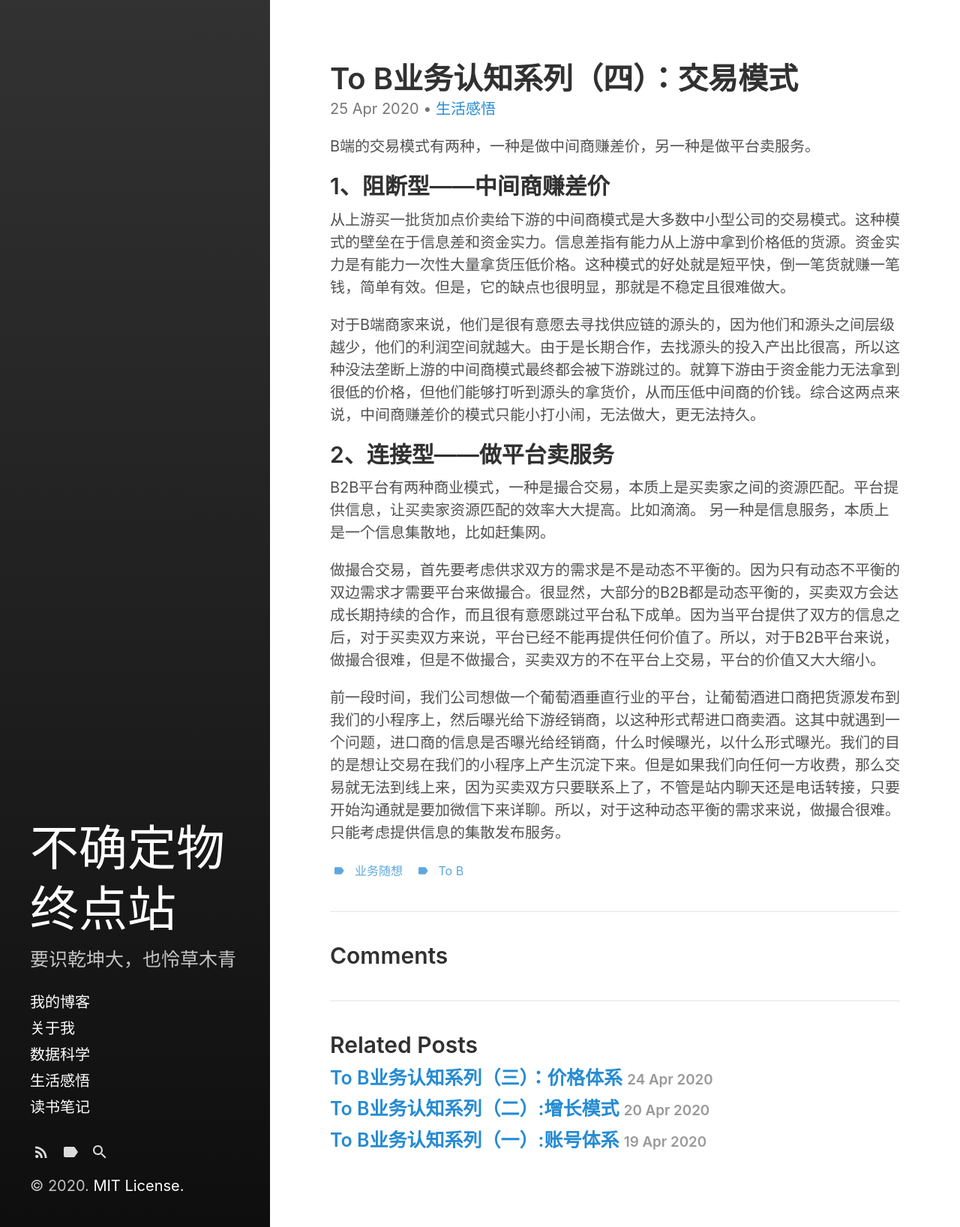
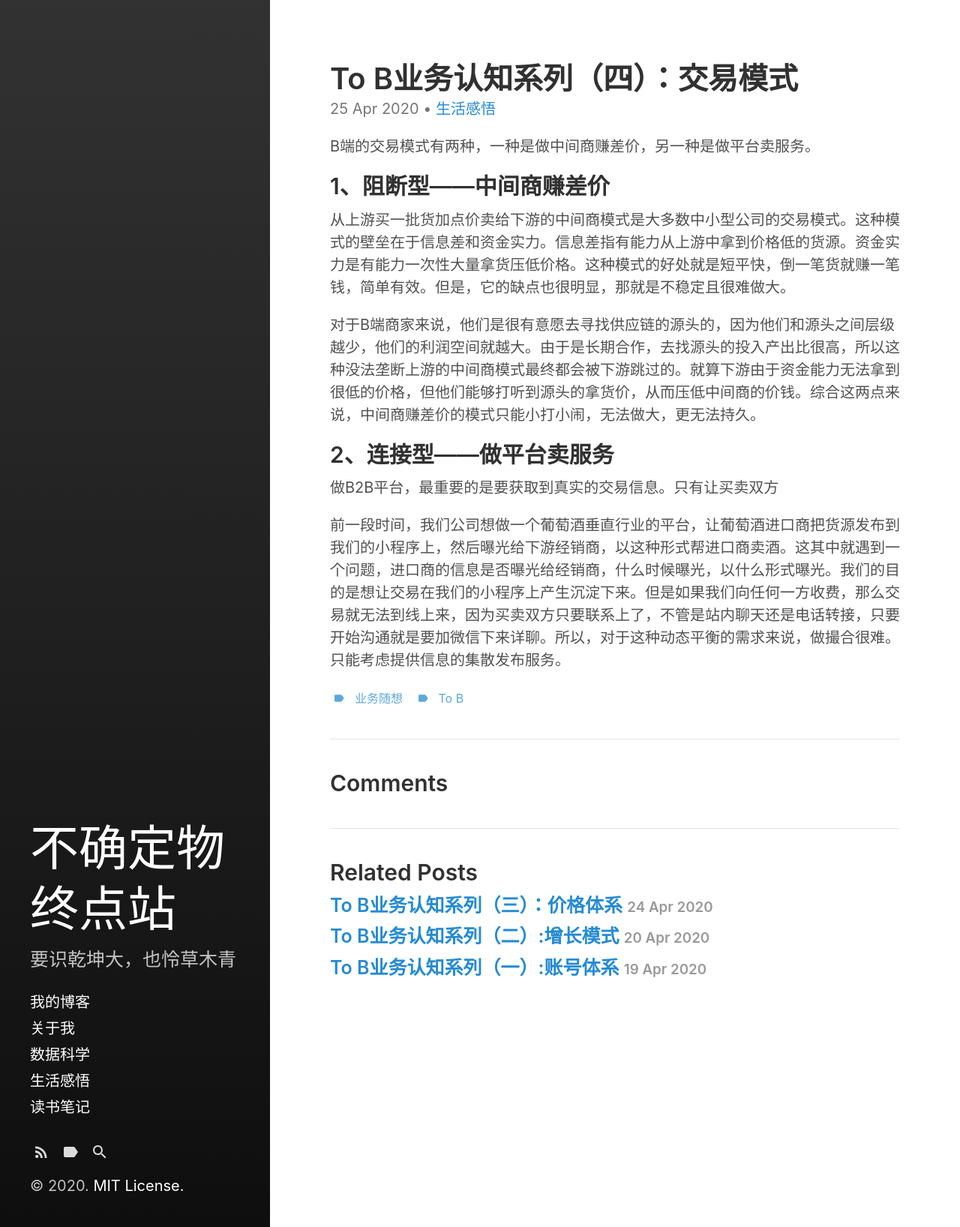
Before and after one commit to Bin0Lin/Bin0Lin.github.io, a Jekyll site: the page built from _posts/2020-04-25-To B业务认知系列（四）：交易模式.md, in a window 1280 px wide. Shown: the whole page at 75% size. Built offline with Jekyll 4.4.1, drawn with Linux system fonts in a browser that asks for light colours.

Commit message:
Update 2020-04-25-To B业务认知系列（四）：交易模式.md

```diff
--- a/_posts/2020-04-25-To B业务认知系列（四）：交易模式.md
+++ b/_posts/2020-04-25-To B业务认知系列（四）：交易模式.md
@@ -19,8 +19,6 @@ B端的交易模式有两种，一种是做中间商赚差价，另一种是做
 
 ## 2、连接型——做平台卖服务
 
-B2B平台有两种商业模式，一种是撮合交易，本质上是买卖家之间的资源匹配。平台提供信息，让买卖家资源匹配的效率大大提高。比如滴滴。 另一种是信息服务，本质上是一个信息集散地，比如赶集网。
-
-做撮合交易，首先要考虑供求双方的需求是不是动态不平衡的。因为只有动态不平衡的双边需求才需要平台来做撮合。很显然，大部分的B2B都是动态平衡的，买卖双方会达成长期持续的合作，而且很有意愿跳过平台私下成单。因为当平台提供了双方的信息之后，对于买卖双方来说，平台已经不能再提供任何价值了。所以，对于B2B平台来说，做撮合很难，但是不做撮合，买卖双方的不在平台上交易，平台的价值又大大缩小。
+做B2B平台，最重要的是要获取到真实的交易信息。只有让买卖双方
 
 前一段时间，我们公司想做一个葡萄酒垂直行业的平台，让葡萄酒进口商把货源发布到我们的小程序上，然后曝光给下游经销商，以这种形式帮进口商卖酒。这其中就遇到一个问题，进口商的信息是否曝光给经销商，什么时候曝光，以什么形式曝光。我们的目的是想让交易在我们的小程序上产生沉淀下来。但是如果我们向任何一方收费，那么交易就无法到线上来，因为买卖双方只要联系上了，不管是站内聊天还是电话转接，只要开始沟通就是要加微信下来详聊。所以，对于这种动态平衡的需求来说，做撮合很难。只能考虑提供信息的集散发布服务。
```
